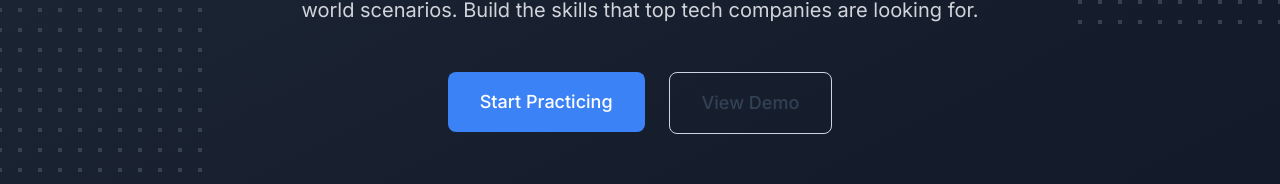
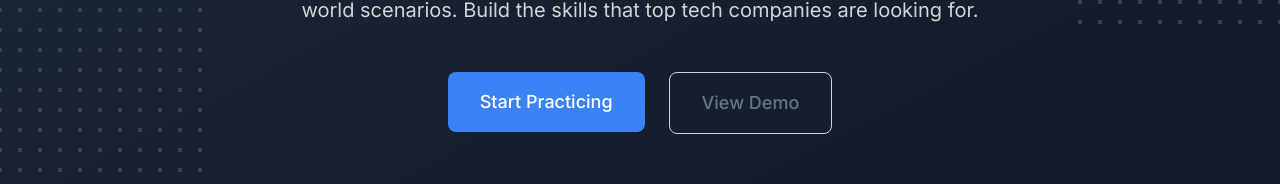
Before and after one commit to priyankahotkar/System-Design-Website, a React (Vite) app in the folder frontend/: page / in a window 1280 px wide. Shown: the part 433-617 px from the top of the page. Built offline with nearby package versions, Linux system fonts and the light colour scheme; no server answers.

Commit message:
Modified buttons style

```diff
--- a/frontend/src/components/common/Button.jsx
+++ b/frontend/src/components/common/Button.jsx
@@ -14,7 +14,7 @@ const Button = forwardRef(({
   const variants = {
     primary: 'bg-primary-500 hover:bg-primary-600 text-white focus:ring-primary-500',
     secondary: 'bg-slate-200 hover:bg-slate-300 text-slate-700 focus:ring-slate-500',
-    outline: 'border border-slate-300 hover:bg-slate-50 text-slate-700 focus:ring-slate-500',
+    outline: 'border border-slate-300 hover:bg-slate-50 text-slate-500 focus:ring-slate-500',
     danger: 'bg-red-500 hover:bg-red-600 text-white focus:ring-red-500'
   };
 
--- a/frontend/src/components/practice/PracticeSession.jsx
+++ b/frontend/src/components/practice/PracticeSession.jsx
@@ -184,7 +184,7 @@ const PracticeSession = () => {
               <Button variant="primary" onClick={handleCreateWhiteboard}>Create Whiteboard</Button>
               <Button variant="outline" onClick={handleJoinWhiteboard}>Join Whiteboard</Button>
               {whiteboardId && (
-                <span className="text-xs text-gray-500">Current Whiteboard ID: {whiteboardId}</span>
+                <span className="text-xs text-white-500">Current Whiteboard ID: {whiteboardId}</span>
               )}
             </div>
 
```
